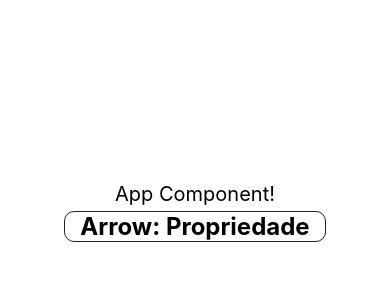
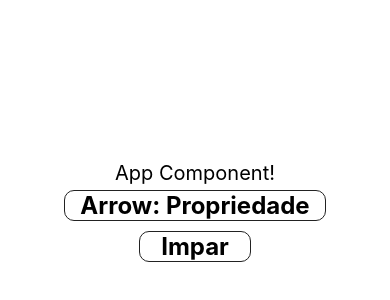
Before and after one commit to JonathanHenriqueCWB/React-native-exercicios, a React Native app: screen / in a window 390 px wide. Shown: the part 208-508 px from the top of the page. Built offline with nearby package versions, Linux system fonts and the light colour scheme.

Commit message:
Renderizacao condicional

```diff
--- a/src/App.js
+++ b/src/App.js
@@ -2,6 +2,7 @@
 import { View, Text, StyleSheet } from 'react-native';
 
 import Simples from './componentes/Simples';
+import ParImpar from './componentes/ParImpar';
 
 export default class App extends Component{
 
@@ -11,6 +12,7 @@
       <View style={styles.container}>
         <Text style={styles.f20}>App Component!</Text>
         <Simples texto='Propriedade'></Simples>
+        <ParImpar numero='11'></ParImpar>
       </View>
     );
   }
--- /dev/null
+++ b/src/componentes/ParImpar.js
@@ -0,0 +1,25 @@
+import React, { Component } from 'react';
+import { View, Text } from 'react-native';
+
+import Padrao from '../estilo/Padrao';
+
+function parImpar(numero){
+    /*
+    if(numero % 2 ==0){
+        return <Text style={Padrao.ex}>Par</Text>
+    }else{
+        return <Text style={Padrao.ex}>Impar</Text>
+    }
+    */
+    const valor = numero % 2 == 0 ? 'Par' : 'Impar';
+    return <Text style={Padrao.ex}> {valor} </Text>
+}
+
+export default props =>
+    <View>
+        {parImpar(props.numero)}
+        {
+            //props.numero % 2 == 0 ? <Text style={Padrao.ex}>Par</Text> : <Text style={Padrao.ex}>Impar</Text>
+
+        }
+    </View>
```
